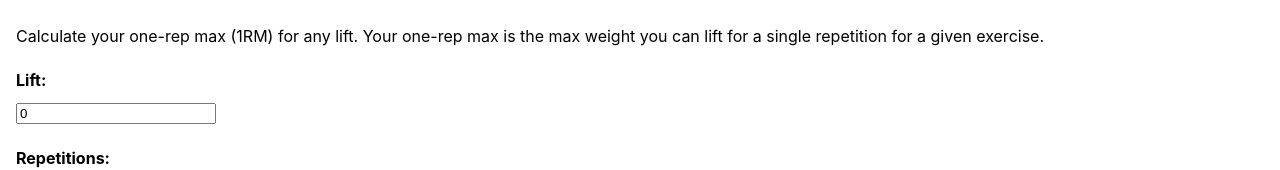
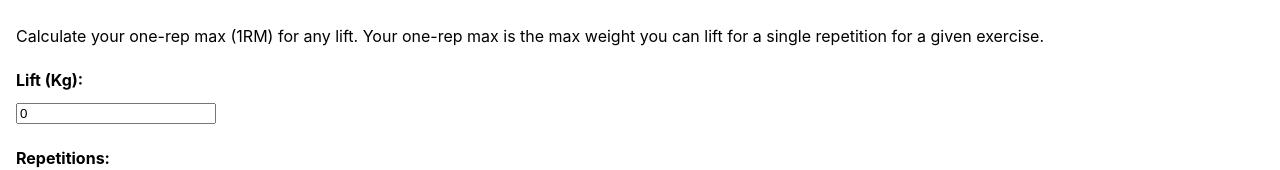
Before and after one commit to Iiigorriii/reactnettisivut, a Next.js app: page /onerepmaxcalc in a window 1280 px wide. Shown: the part 163-333 px from the top of the page. Built offline with nearby package versions, Linux system fonts and the light colour scheme.

Commit message:
Update index.js

```diff
--- a/pages/onerepmaxcalc/index.js
+++ b/pages/onerepmaxcalc/index.js
@@ -26,7 +26,7 @@ const OneRepMax = () => {
       <div className={styles.laskuri}>
         <div className={styles.label}>
           <label htmlFor="Lift">
-            <p className={styles.style1}>Lift:</p>
+            <p className={styles.style1}>Lift (Kg):</p>
           </label>
           <input
             type="number"
@@ -49,7 +49,7 @@ const OneRepMax = () => {
         <div>
           <button onClick={() => onClick()}>Count</button>
         </div>
-        <h2>{answer ? "One rep max: " + answer : ""}</h2>
+        <h2>{answer ? "One rep max: " + answer + " Kg" : ""}</h2>
       </div>
     </Layout>
   );
```
